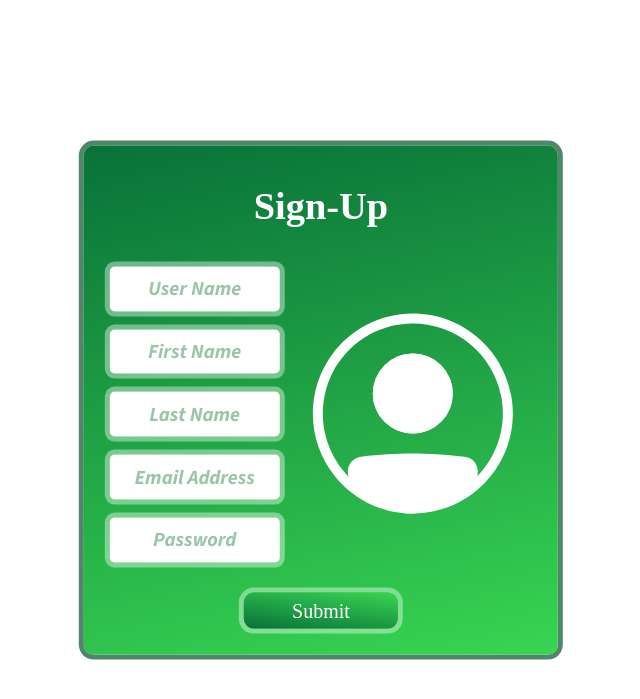
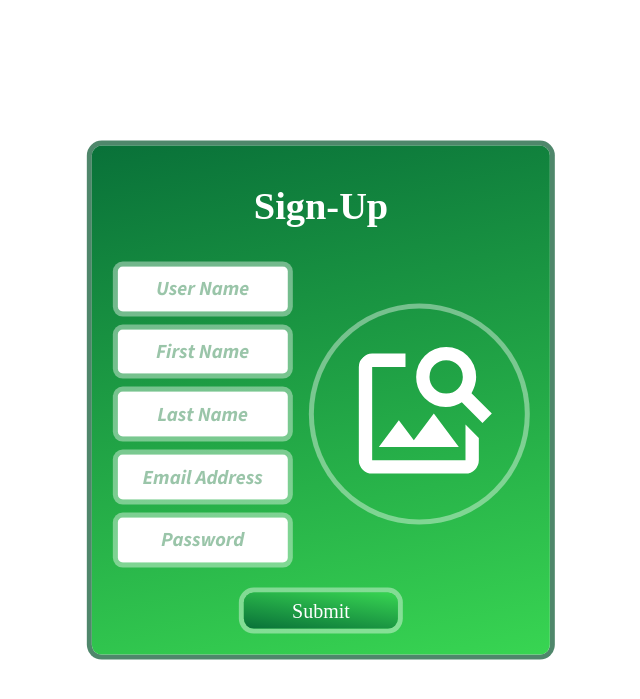
Before and after one commit to stevan06v/sensorify, a PHP site: page /home.php in a window 1280 px wide. Shown: the top 699 px of the page, without its empty margins (319-959 px from the left). Run offline with PHP 8.4, Linux system fonts and the light colour scheme; some libraries are stand-ins or nearby versions; some web fonts are replaced.

Commit message:
login icon changed

```diff
--- a/components/signup.php
+++ b/components/signup.php
@@ -1,5 +1,3 @@
-
-
 <?php
 session_start();
 
@@ -115,7 +113,7 @@ if (
             </div>
             <div id='image-selector'>
                 <label for='fileimage'>
-                    <img src='./img/user.svg' class='file_image' alt='profile_image'>
+                    <img src='./img/image-search.svg' class='file_image' alt='profile_image'>
                 </label>
                 <input id='fileimage' type='file' name='file' accept='image/png, image/jpg, image/svg, image/jpeg'/>
             </div>
--- a/home.php
+++ b/home.php
@@ -5,18 +5,14 @@
     <meta charset="UTF-8">
     <meta http-equiv="X-UA-Compatible" content="IE=edge">
     <meta name="viewport" content="width=device-width, initial-scale=1.0">
-    <title>Document</title>
+    <title>HomePage</title>
     <link rel="stylesheet" href="./style/style.css">
     <script src="https://kit.fontawesome.com/61efd671c0.js" crossorigin="anonymous"></script>
 </head>
 
 <body>
-
-
     <?php
-
-    include('./components/signup.php');
-
+        include('./components/signup.php');
     ?>
 </body>
 
--- a/style/style.css
+++ b/style/style.css
@@ -53,7 +53,10 @@ input[type="file"]{
 
 .file_image{
     cursor: pointer;
-    width: 15rem;
+    width: 10rem;
+    border-radius: 50%;
+    padding: 2vw;
+    box-shadow: 0 0 0 5px rgba(255, 255, 255, 0.4);
 }
 
  ::-webkit-input-placeholder { /* Chrome/Opera/Safari */
@@ -100,7 +103,7 @@ input[type="file"]{
 
 #signup-grid{
     display: flex;
-    gap: 1vw;
+    gap: 2vw;
     justify-content: center
 
 }
```
Also changed, not shown: img/image-search.svg (added), upload/63f16b6b448355.02304704.png (added).
